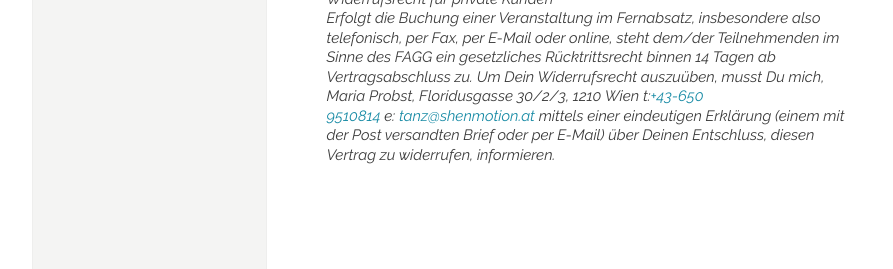
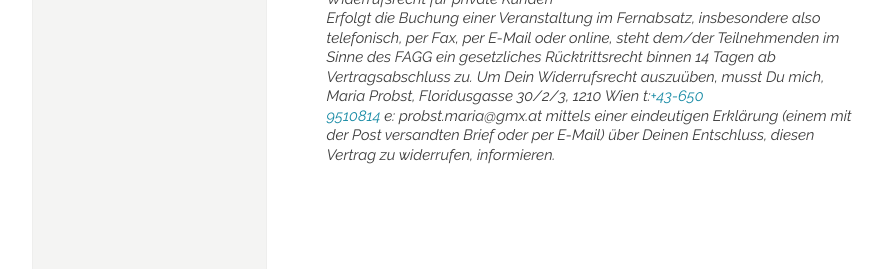
Before and after one commit to manulari/rollingpointat, a Jekyll site: the page built from _pages_de/gkt.md, in a window 1280 px wide and 900 px high, scrolled down 1757 px. Shown: the part 631-900 px from the top of the window, without its empty margins (152-1045 px from the left). Built offline with Jekyll 4.4.1, drawn with Linux system fonts in a browser that asks for light colours; comment, search, counter and statistics services are not loaded.

Commit message:
Update page (de) “gkt”

```diff
--- a/_pages_de/gkt.md
+++ b/_pages_de/gkt.md
@@ -42,8 +42,6 @@ Maria Probst, IBAN: AT74 6000 0000 7219 2427, Zahlungsreferenz: GANZ  Herbst/Win
 * Ein wesentlicher Aspekt des Trainings ist die Lehre zur Gesunderhaltung der Traditionellen Chinesischen Medizin.
 * In den Trainingseinheiten sollen ein freundlicher Zugang zu sich selbst und zur sanften Erweiterung der eigenen Grenzen im Mittelpunkt stehen.
 * Am Ende jeder Einheit tanzen wir, zu ausgewählter Musik, alles raus was sich noch verspannt anfühlt!
-
-
 
 #### **HERBST TRAINING**
 
@@ -91,7 +89,7 @@ Fragen und Rückmeldungen gerne unter probst.maria@gmx.at oder 0650 951081
 *Stornobedingungen\
 Stornierungen werden grundsätzlich und ausschließlich nur schriftlich entgegen genommen. Solltest Du an der Teilnahme an einer bereits gebuchten Veranstaltung verhindert sein, so teile mir das bitte umgehend und schriftlich mit. Du hast jederzeit das Recht, eine ErsatzteilnehmerIn zu nennen. Solltest Du an der Teilnahme verhindert sein und keine ErsatzteilnehmerIn nennen, so kannst Du die Teilnahme an dieser Veranstaltung, bis sieben Tage vor Kursbeginn kostenlos stornieren. Ab dem sechsten Tag bis zu einem Tag vor Kursbeginn werden 50% einbehalten, bei Stornierungen am Kurstag selbst, wird der gesamte Kursbeitrag fällig.\*\*\
 Widerrufsrecht für private Kunden\
-Erfolgt die Buchung einer Veranstaltung im Fernabsatz, insbesondere also telefonisch, per Fax, per E-Mail oder online, steht dem/der Teilnehmenden im Sinne des FAGG ein gesetzliches Rücktrittsrecht binnen 14 Tagen ab Vertragsabschluss zu. Um Dein Widerrufsrecht auszuüben, musst Du mich, Maria Probst, Floridusgasse 30/2/3, 1210 Wien t:[+43-650 9510814](<>) e: [tanz@shenmotion.at ](mailto:hdb.kurse@dibk.at)mittels einer eindeutigen Erklärung (einem mit der Post versandten Brief oder per E-Mail) über Deinen Entschluss, diesen Vertrag zu widerrufen, informieren.*
+Erfolgt die Buchung einer Veranstaltung im Fernabsatz, insbesondere also telefonisch, per Fax, per E-Mail oder online, steht dem/der Teilnehmenden im Sinne des FAGG ein gesetzliches Rücktrittsrecht binnen 14 Tagen ab Vertragsabschluss zu. Um Dein Widerrufsrecht auszuüben, musst Du mich, Maria Probst, Floridusgasse 30/2/3, 1210 Wien t:[+43-650 9510814](<>) e: [](mailto:hdb.kurse@dibk.at)probst.maria@gmx.at mittels einer eindeutigen Erklärung (einem mit der Post versandten Brief oder per E-Mail) über Deinen Entschluss, diesen Vertrag zu widerrufen, informieren.*
 
 <!--EndFragment-->
 
```
